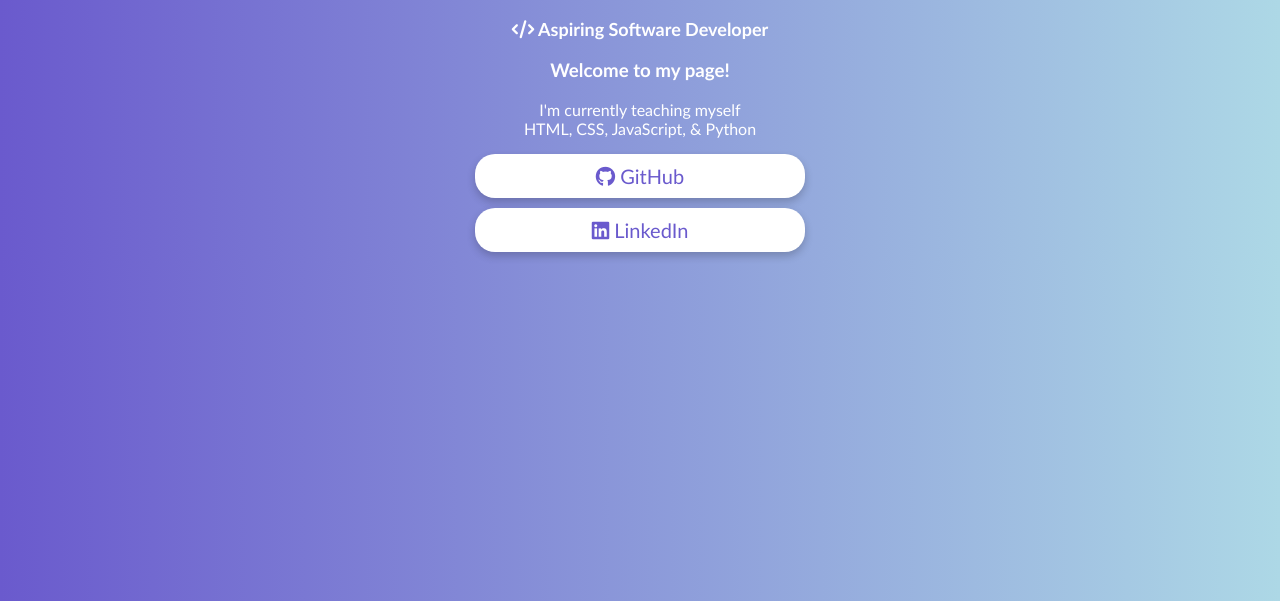
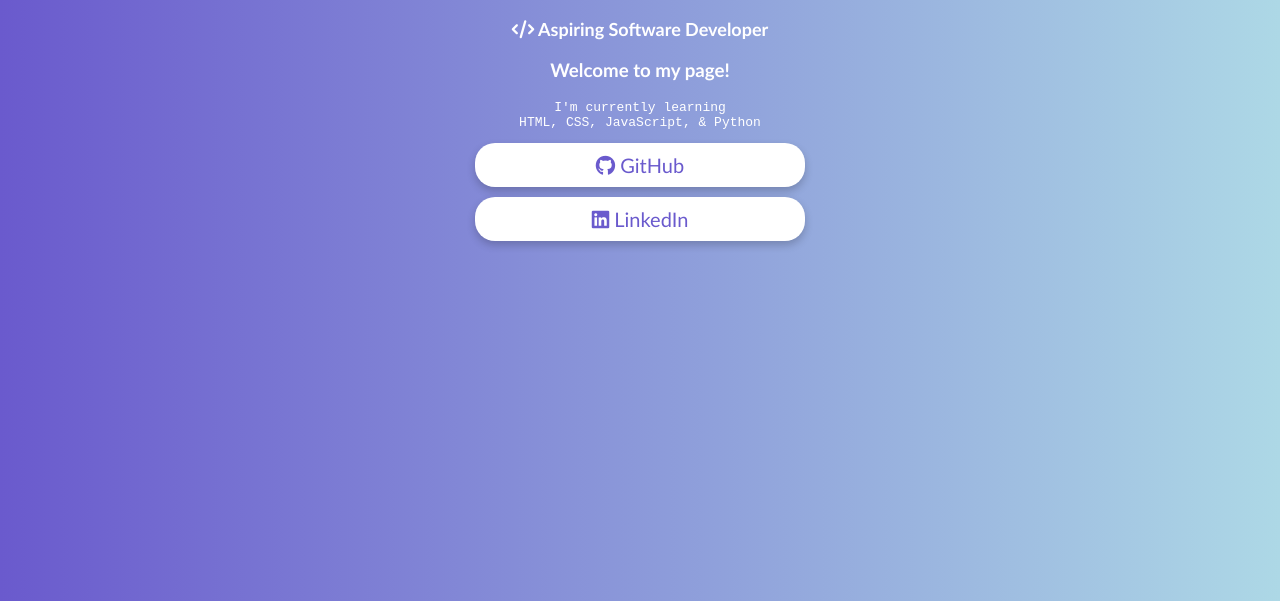
Before and after one commit to stevenfarless/mimo-linktree-clone, a plain HTML site: page index.html in a window 1280 px wide. Shown: the part 199-800 px from the top of the page. Drawn offline with Linux system fonts and the light colour scheme.

Commit message:
Removed <br>, using <pre> instead.

```diff
--- a/index.html
+++ b/index.html
@@ -15,9 +15,9 @@
     <h1>Steven Farless</h1>
     <h2><i class="fas fa-code"></i> Aspiring Software Developer</h2>
     <h3>Welcome to my page!</h3>
-    <p>I'm currently teaching myself<br>
-        HTML, CSS, JavaScript, & Python</p>
-    <a href="https://www.github.com/fuddledumpy" target="_blank"><i class="fab fa-github"></i> GitHub</a>
+    <pre>I'm currently learning
+HTML, CSS, JavaScript, & Python</pre>
+    <a href="https://www.github.com/stevenfarless" target="_blank"><i class="fab fa-github"></i> GitHub</a>
     <a href="https://www.linkedin.com/in/steven-farless" target="_blank"><i class="fab fa-linkedin"></i> LinkedIn</a>
 </body>
 
```
